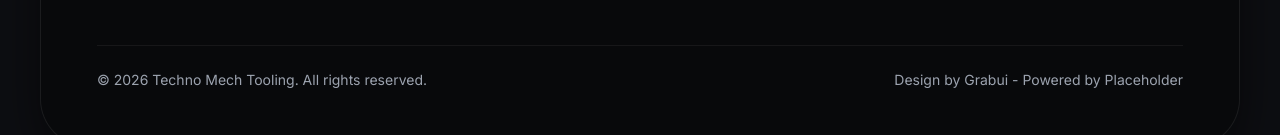
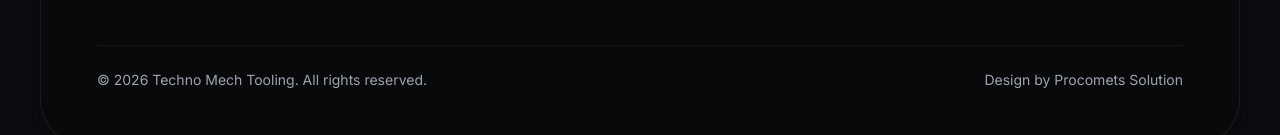
Before and after one commit to santhoshm21/techno-mill, a React (Vite) app: page / in a window 1280 px wide. Shown: the part 5249-5384 px from the top of the page. Built offline with nearby package versions, Linux system fonts and the light colour scheme.

Commit message:
Update footer attribution to Design by Procomets Solution

```diff
--- a/src/components/Footer.jsx
+++ b/src/components/Footer.jsx
@@ -174,7 +174,7 @@ export default function Footer() {
             &copy; 2026 Techno Mech Tooling. All rights reserved.
           </div>
           <div>
-            Design by Grabui - Powered by Placeholder
+            Design by Procomets Solution
           </div>
         </div>
 
```
